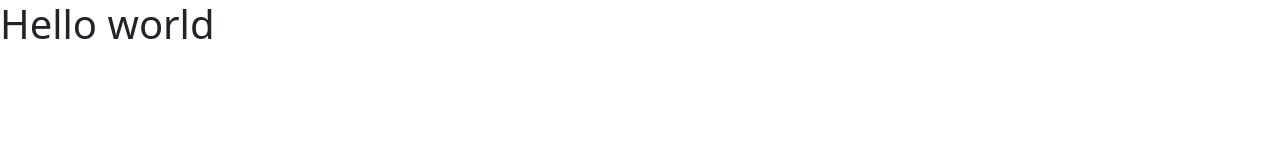
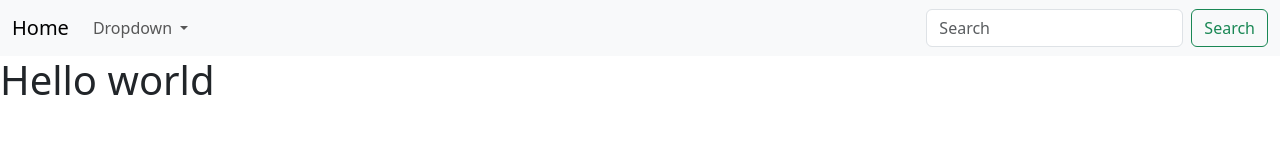
Before and after one commit to Reymadlus/IT24A-REY, a plain HTML site: page index.html in a window 1280 px wide. Drawn offline with nearby package versions, Linux system fonts and the light colour scheme.

Commit message:
Added searchbar

```diff
--- a/index.html
+++ b/index.html
@@ -8,6 +8,34 @@
     <title>IT24</title>
 
 </head>
+<nav class="navbar navbar-expand-lg bg-body-tertiary">
+    <div class="container-fluid">
+      <a class="navbar-brand" href="#">Home</a>
+      <button class="navbar-toggler" type="button" data-bs-toggle="collapse" data-bs-target="#navbarSupportedContent" aria-controls="navbarSupportedContent" aria-expanded="false" aria-label="Toggle navigation">
+        <span class="navbar-toggler-icon"></span>
+      </button>
+      <div class="collapse navbar-collapse" id="navbarSupportedContent">
+        <ul class="navbar-nav me-auto mb-2 mb-lg-0">
+          <li class="nav-item dropdown">
+            <a class="nav-link dropdown-toggle" href="#" role="button" data-bs-toggle="dropdown" aria-expanded="false">
+              Dropdown
+            </a>
+            <ul class="dropdown-menu">
+              <li><a class="dropdown-item" href="#">Action</a></li>
+              <li><a class="dropdown-item" href="#">Another action</a></li>
+              <li><hr class="dropdown-divider"></li>
+              <li><a class="dropdown-item" href="#">Something else here</a></li>
+            </ul>
+          </li>
+        </ul>
+        <form class="d-flex" role="search">
+          <input class="form-control me-2" type="search" placeholder="Search" aria-label="Search">
+          <button class="btn btn-outline-success" type="submit">Search</button>
+        </form>
+      </div>
+    </div>
+  </nav>
+
 <body>
     <h1>Hello world</h1>
 </body>
```
